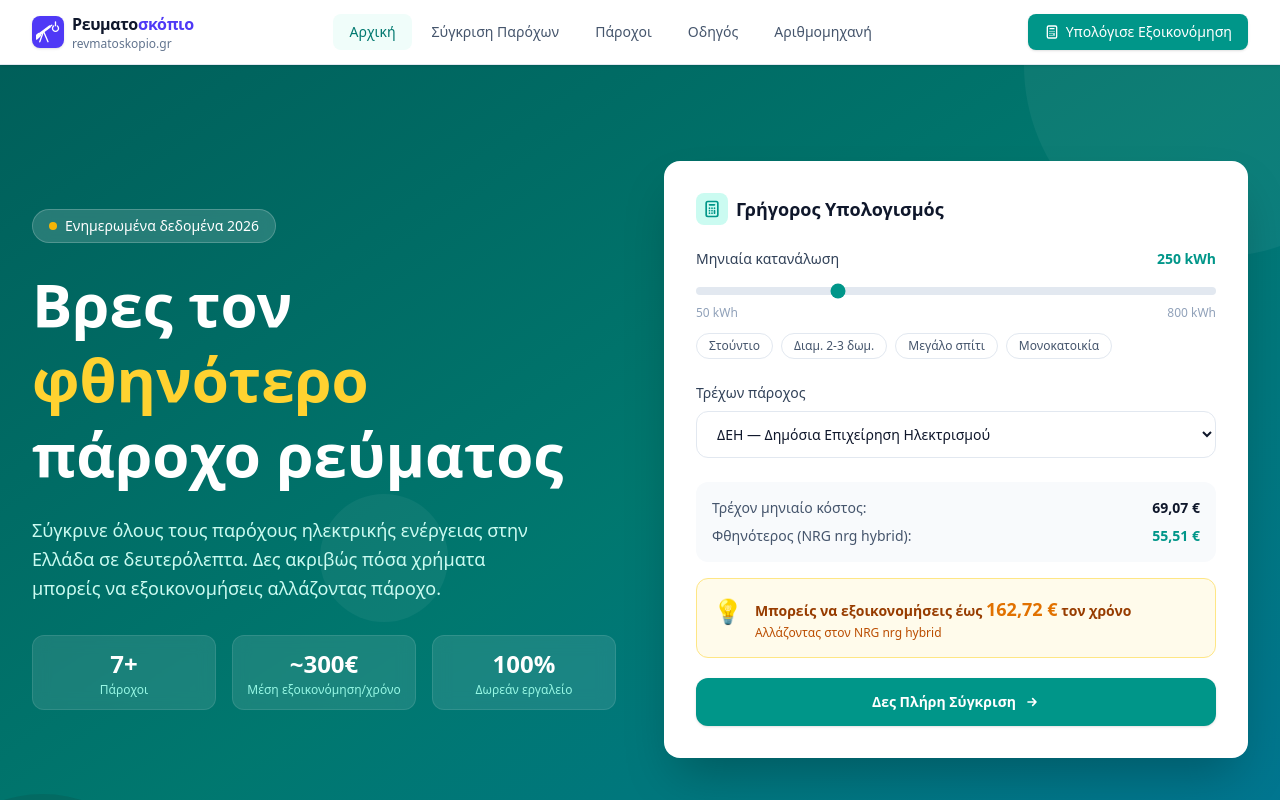
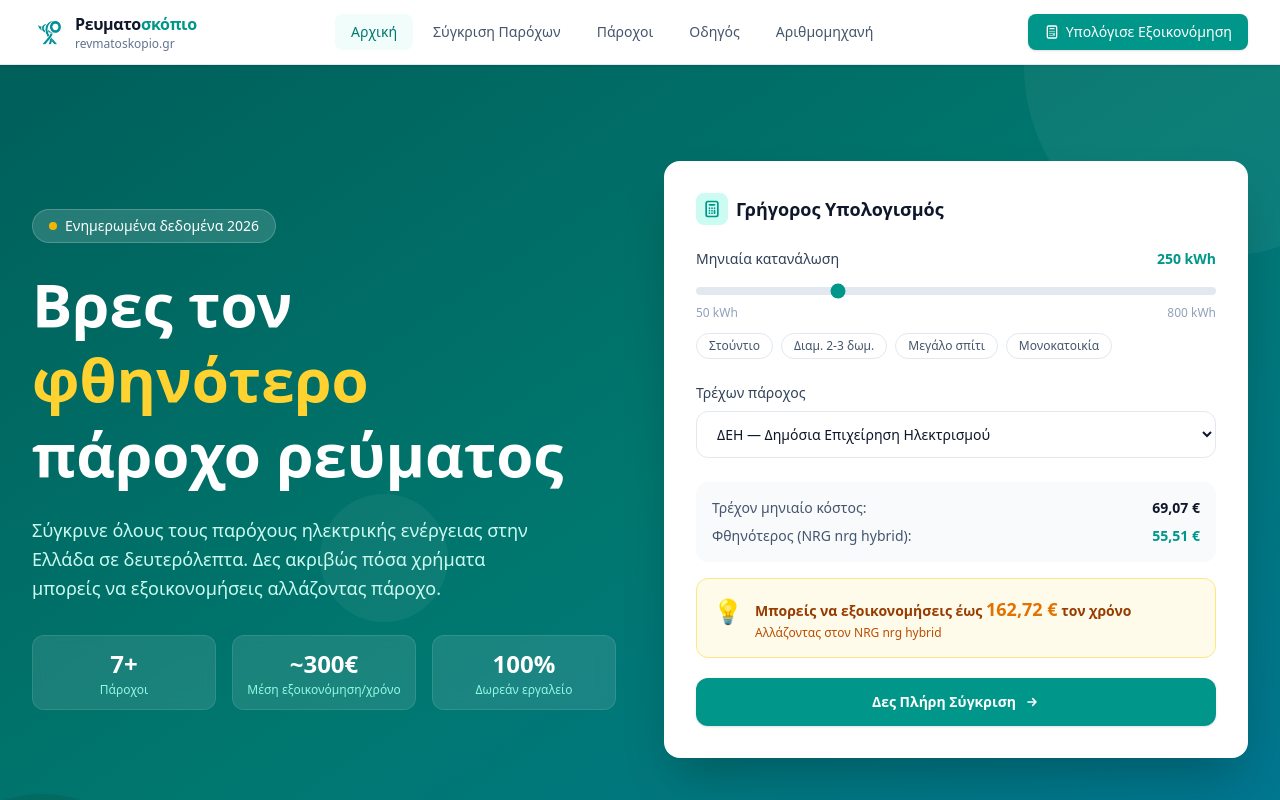
Before and after one commit to ViktorSpyrantis/energy-compare, a Next.js app: page / in a window 1280 px wide. Shown: the top 800 px of the page. Built offline with nearby package versions, Linux system fonts and the light colour scheme.

Commit message:
replace of logo file

```diff
--- a/src/components/layout/Footer.tsx
+++ b/src/components/layout/Footer.tsx
@@ -11,11 +11,16 @@
           {/* Brand */}
           <div className="md:col-span-2">
             <div className="flex items-center gap-2 mb-4">
-              <div className="w-8 h-8 bg-indigo-500 rounded-lg flex items-center justify-center p-1">
-                <Image src="/logo.svg" alt="Ρευματοσκόπιο" width={24} height={24} />
+              <div className="w-8 h-8 flex items-center justify-center">
+                <Image
+                  src="/logo.png"
+                  alt="Ρευματοσκόπιο"
+                  width={35}
+                  height={35}
+                />
               </div>
               <span className="font-bold text-white text-lg">
-                Ρευματο<span className="text-indigo-400">σκόπιο</span>
+                Ρευματο<span className="text-teal-600">σκόπιο</span>
               </span>
             </div>
             <p className="text-sm leading-relaxed max-w-sm">
@@ -60,12 +65,18 @@
                 </Link>
               </li>
               <li>
-                <Link href="/calculator" className="hover:text-white transition-colors">
+                <Link
+                  href="/calculator"
+                  className="hover:text-white transition-colors"
+                >
                   Γρήγορος Υπολογισμός
                 </Link>
               </li>
               <li>
-                <Link href="/guide" className="hover:text-white transition-colors">
+                <Link
+                  href="/guide"
+                  className="hover:text-white transition-colors"
+                >
                   Οδηγός Αλλαγής Παρόχου
                 </Link>
               </li>
@@ -86,13 +97,19 @@
                 ] as const
               ).map(({ href, label }) => (
                 <li key={href}>
-                  <Link href={href} className="hover:text-white transition-colors">
+                  <Link
+                    href={href}
+                    className="hover:text-white transition-colors"
+                  >
                     {label}
                   </Link>
                 </li>
               ))}
               <li>
-                <Link href="/providers" className="text-indigo-400 hover:text-indigo-300 transition-colors font-medium">
+                <Link
+                  href="/providers"
+                  className="text-indigo-400 hover:text-indigo-300 transition-colors font-medium"
+                >
                   Όλοι οι πάροχοι →
                 </Link>
               </li>
--- a/src/components/layout/Header.tsx
+++ b/src/components/layout/Header.tsx
@@ -23,14 +23,14 @@
         <div className="flex items-center justify-between h-16">
           {/* Logo */}
           <Link href="/" className="flex items-center gap-2 group">
-            <div className="w-8 h-8 bg-indigo-600 rounded-lg flex items-center justify-center shadow-sm group-hover:bg-indigo-700 transition-colors p-1">
-              <Image src="/logo.svg" alt="Ρευματοσκόπιο" width={24} height={24} />
-            </div>
+            <Image src="/logo.png" alt="Ρευματοσκόπιο" width={35} height={35} />
             <div className="flex flex-col leading-none">
               <span className="font-bold text-slate-900 text-base tracking-tight">
-                Ρευματο<span className="text-indigo-600">σκόπιο</span>
+                Ρευματο<span className="text-teal-600">σκόπιο</span>
               </span>
-              <span className="text-xs text-slate-500 font-normal">revmatoskopio.gr</span>
+              <span className="text-xs text-slate-500 font-normal">
+                revmatoskopio.gr
+              </span>
             </div>
           </Link>
 
```
Also changed, not shown: public/logo.png (added).
